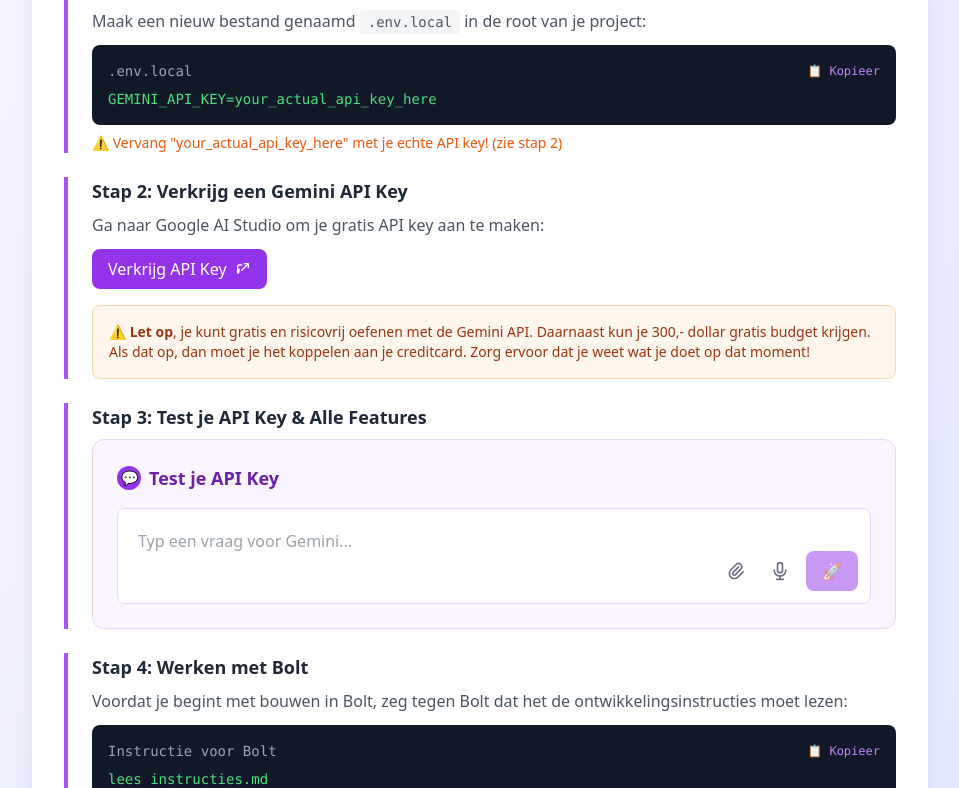
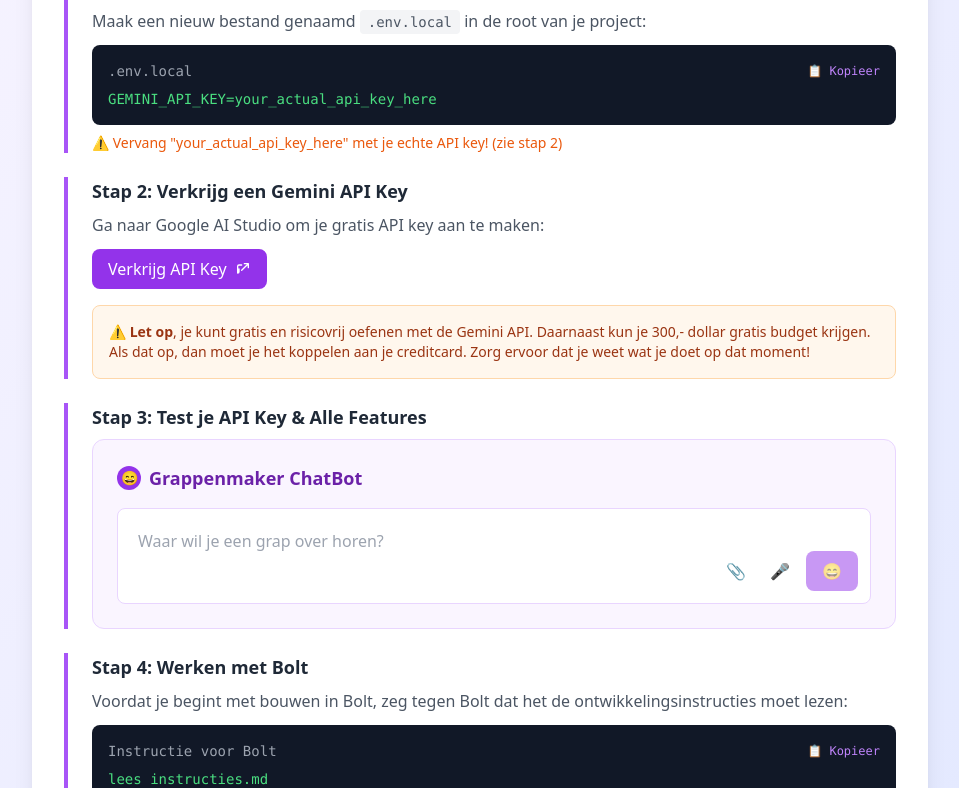
Before and after one commit to TomNaberink/templateAPI, a Next.js app: page / in a window 1280 px wide. Shown: the part 407-1195 px from the top of the page, without its empty margins (160-1119 px from the left). Built offline with nearby package versions, Linux system fonts and the light colour scheme.

Commit message:
Create a joke-telling chatbot

```diff
--- a/src/components/TestChatBot.tsx
+++ b/src/components/TestChatBot.tsx
@@ -79,7 +79,6 @@
       const data = await response.json()
       setUploadedContent(data.content)
 
-      // Improved message formatting
       const fileInfo = `📎 ${data.filename} (${data.fileType})\n`
       const contentPreview = data.content.length > 300
         ? data.content.substring(0, 300) + '...'
@@ -102,7 +101,9 @@
         headers: {
           'Content-Type': 'application/json',
         },
-        body: JSON.stringify({ message }),
+        body: JSON.stringify({
+          message: message + "\n\nReageer als een grappige chatbot. Maak een grap over dit onderwerp of vertel een leuke mop die hiermee te maken heeft. Houd het kort en bondig!"
+        }),
       })
 
       if (!res.ok) {
@@ -117,6 +118,7 @@
       setResponse('Error: ' + (error instanceof Error ? error.message : 'Onbekende fout'))
     } finally {
       setIsLoading(false)
+      setMessage('')
     }
   }
 
@@ -131,43 +133,36 @@
     <div className="bg-purple-50 border border-purple-200 rounded-xl p-6">
       <h3 className="text-lg font-semibold text-purple-800 mb-4 flex items-center">
         <span className="w-6 h-6 bg-purple-600 rounded-full flex items-center justify-center mr-2">
-          <span className="text-white text-sm">💬</span>
+          <span className="text-white text-sm">😄</span>
         </span>
-        Test je API Key
+        Grappenmaker ChatBot
       </h3>
 
       <div className="space-y-4">
-        {/* Input Area */}
         <div className="bg-white rounded-lg border border-purple-200 p-3">
           <div className="flex items-end space-x-2">
-            {/* Text Input */}
             <div className="flex-1">
               <textarea
                 value={message}
                 onChange={(e) => setMessage(e.target.value)}
                 onKeyPress={handleKeyPress}
-                placeholder="Typ een vraag voor Gemini..."
+                placeholder="Waar wil je een grap over horen?"
                 className="w-full p-2 border-0 resize-none focus:outline-none"
                 rows={2}
                 disabled={isLoading}
               />
             </div>
 
-            {/* Action Buttons */}
             <div className="flex items-center space-x-2">
-              {/* File Upload Button */}
               <button
                 onClick={() => fileInputRef.current?.click()}
                 disabled={isLoading}
                 className="p-2 text-gray-500 hover:text-purple-600 hover:bg-purple-50 rounded-lg transition-colors"
                 title="Bestand uploaden (.docx/.pdf)"
               >
-                <svg className="w-5 h-5" fill="none" stroke="currentColor" viewBox="0 0 24 24">
-                  <path strokeLinecap="round" strokeLinejoin="round" strokeWidth={2} d="M15.172 7l-6.586 6.586a2 2 0 102.828 2.828l6.414-6.586a4 4 0 00-5.656-5.656l-6.415 6.585a6 6 0 108.486 8.486L20.5 13" />
-                </svg>
+                📎
               </button>
 
-              {/* Voice Input Button */}
               <button
                 onClick={toggleVoiceRecognition}
                 disabled={isLoading}
@@ -178,30 +173,25 @@
                 }`}
                 title={isListening ? "Stop opnamen" : "Start spraakherkenning"}
               >
-                <svg className="w-5 h-5" fill="none" stroke="currentColor" viewBox="0 0 24 24">
-                  <path strokeLinecap="round" strokeLinejoin="round" strokeWidth={2} d="M19 11a7 7 0 01-7 7m0 0a7 7 0 01-7-7m7 7v4m0 0H8m4 0h4m-4-8a3 3 0 01-3-3V5a3 3 0 116 0v6a3 3 0 01-3 3z" />
-                </svg>
+                🎤
               </button>
 
-              {/* Send Button */}
               <button
                 onClick={sendMessage}
                 disabled={isLoading || !message.trim()}
                 className="px-4 py-2 bg-purple-600 text-white rounded-lg hover:bg-purple-700 focus:outline-none focus:ring-2 focus:ring-purple-500 focus:ring-offset-2 disabled:opacity-50 disabled:cursor-not-allowed transition-colors"
               >
-                {isLoading ? '⏳' : '🚀'}
+                {isLoading ? '⏳' : '😄'}
               </button>
             </div>
           </div>
 
-          {/* Upload Status */}
           {uploadedContent && (
             <div className="mt-2 text-xs text-green-600 bg-green-50 px-2 py-1 rounded">
               ✅ Bestand geüpload ({uploadedContent.length} karakters)
             </div>
           )}
 
-          {/* Voice Status */}
           {isListening && (
             <div className="mt-2 text-xs text-red-600 bg-red-50 px-2 py-1 rounded flex items-center">
               <div className="w-2 h-2 bg-red-500 rounded-full animate-pulse mr-2"></div>
@@ -210,7 +200,6 @@
           )}
         </div>
 
-        {/* Response Area */}
         {isLoading && (
           <div className="p-3 bg-purple-50 border border-purple-200 rounded-lg">
             <div className="flex items-center space-x-2">
@@ -219,39 +208,23 @@
                 <div className="w-2 h-2 bg-purple-400 rounded-full animate-bounce" style={{animationDelay: '0.1s'}}></div>
                 <div className="w-2 h-2 bg-purple-400 rounded-full animate-bounce" style={{animationDelay: '0.2s'}}></div>
               </div>
-              <span className="text-purple-700 text-sm">Gemini denkt na...</span>
+              <span className="text-purple-700 text-sm">Even nadenken over een leuke grap...</span>
             </div>
           </div>
         )}
 
         {response && !isLoading && (
-          <div className={`p-4 rounded-lg ${
-            response.startsWith('Error:')
-              ? 'bg-red-50 border border-red-200'
-              : 'bg-green-50 border border-green-200'
-          }`}>
-            <p className={`text-sm font-medium mb-2 ${
-              response.startsWith('Error:')
-                ? 'text-red-800'
-                : 'text-green-800'
-            }`}>
-              {response.startsWith('Error:')
-                ? '❌ Fout:'
-                : '✅ Succes! Je API key werkt perfect:'
-              }
-            </p>
+          <div className="p-4 bg-green-50 border border-green-200 rounded-lg">
+            <div className="flex items-center mb-2">
+              <span className="text-2xl mr-2">🤣</span>
+              <p className="text-green-800 font-medium">Hier komt ie:</p>
+            </div>
             <p className="text-gray-700 text-sm bg-white p-3 rounded border whitespace-pre-wrap">
               {response}
             </p>
-            {response.startsWith('Error:') && (
-              <p className="text-red-600 text-xs mt-2">
-                Controleer of je API key correct is ingesteld in .env.local
-              </p>
-            )}
           </div>
         )}
 
-        {/* Hidden file input */}
         <input
           ref={fileInputRef}
           type="file"
```
